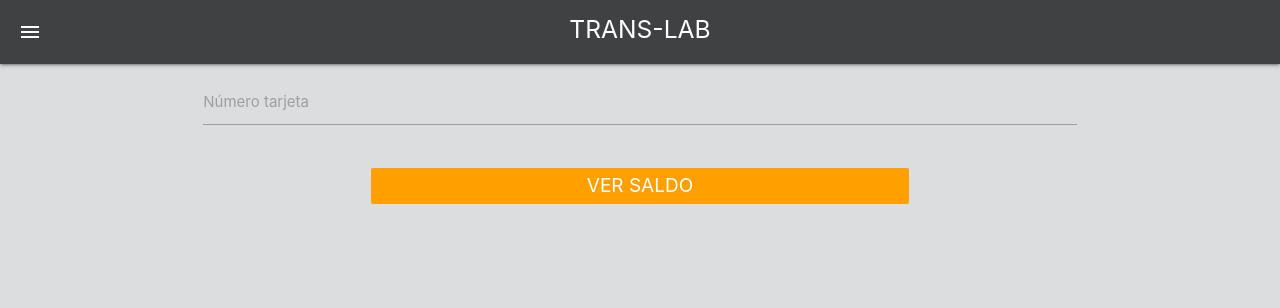
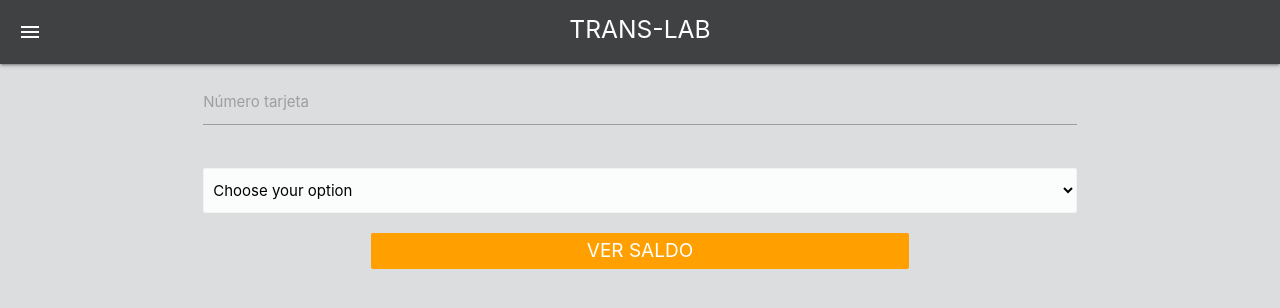
Before and after one commit to natichan/TransLab, a website: page src/verSaldoBip.html in a window 1280 px wide. Drawn offline with nearby package versions, Linux system fonts and the light colour scheme.

Commit message:
Arregle choose option

```diff
--- a/src/js/initMtrlz.js
+++ b/src/js/initMtrlz.js
@@ -2,3 +2,8 @@
 $(document).ready(function(){
     $('.sidenav').sidenav();
 });
+
+// init select
+$(document).ready(function(){
+    $('select').formSelect();
+  });
--- a/src/verSaldoBip.html
+++ b/src/verSaldoBip.html
@@ -32,6 +32,16 @@
                 </div>
             </div>
             <div class="row">
+                <div class="col s12 m6 l12">
+                    <select class="browser-default">
+                      <option value="" disabled selected>Choose your option</option>
+                      <option value="1">Option 1</option>
+                      <option value="2">Option 2</option>
+                      <option value="3">Option 3</option>
+                    </select>
+                </div>
+            </div>
+            <div class="row">
                 <a class="center-align  waves-effect waves-ligth white-text btn-flat amber darken-2 verSal" id="buttonSaldo">VER SALDO</a>
             </div>
     </section>
```
